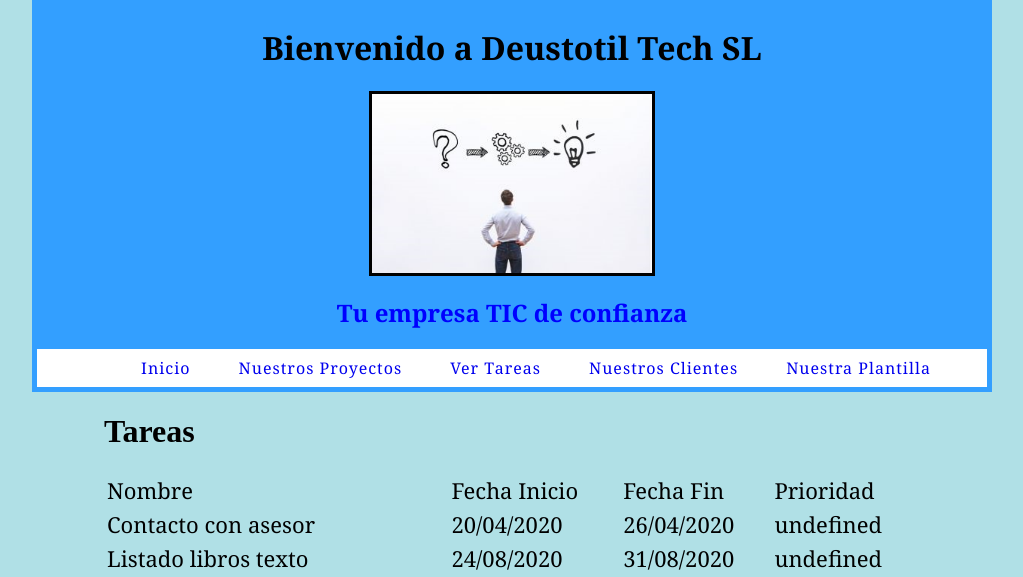
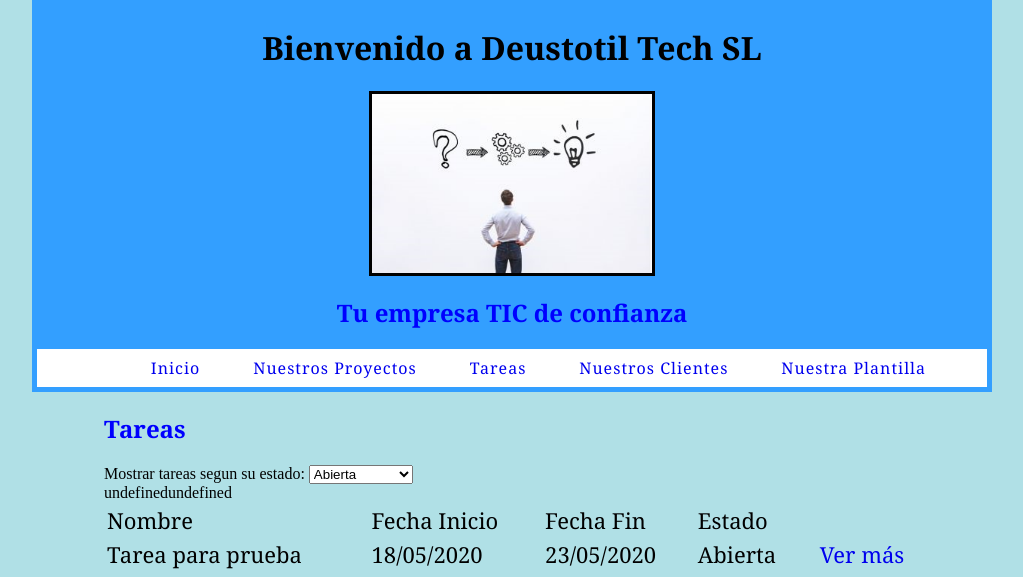
Before and after one commit to Unaigibe/IW-EQUIPO4-E2, a Django app: page /index/lista_tareas/ in a window 1280 px wide. Shown: the top 577 px of the page, without its empty margins (128-1151 px from the left). Run offline with Django 3.2, Linux system fonts and the light colour scheme; data comes from the database, SQL or seed files in the repository; parts of the project's set-up code (start-up, migrations or seed data) failed here and were passed over.

Commit message:
Listar empleados, tareas, proyectos y clientes. Algunos campos error Detalle de empleado y clientes OK

```diff
--- a/deustotilTechSL/proyectoIW/appDeustotilTECHSL/static/js/listar_clientes.js
+++ b/deustotilTechSL/proyectoIW/appDeustotilTECHSL/static/js/listar_clientes.js
@@ -15,7 +15,7 @@ function crearCliente(nombre_empresa, nombre_contacto, telf_cliente, id){
             <td>${nombre_empresa}</td>
             <td>${nombre_contacto}</td>
             <td>${telf_cliente}</td>
-            <td class="celdaIconos"><a href="/index/clientes/${id}">Ver más</a>
+            <td class="celdaIconos"><a href="/index/cliente/${id}">Ver más</a>
         </tr>`;
 }
 
--- a/deustotilTechSL/proyectoIW/appDeustotilTECHSL/static/js/listar_empleados.js
+++ b/deustotilTechSL/proyectoIW/appDeustotilTECHSL/static/js/listar_empleados.js
@@ -16,7 +16,7 @@ function crearEmpleado(dni, nombre, apellido1, apellido2, id){
             <td>${nombre}</td>
             <td>${apellido1}</td>
             <td>${apellido2}</td>
-            <td class="celdaIconos"><a href="/index/empleados/${id}">Ver más</a>
+            <td class="celdaIconos"><a href="/index/empleado/${id}">Ver más</a>
         </tr>`;
 }
 
--- a/deustotilTechSL/proyectoIW/appDeustotilTECHSL/static/js/listar_tareas.js
+++ b/deustotilTechSL/proyectoIW/appDeustotilTECHSL/static/js/listar_tareas.js
@@ -9,9 +9,8 @@ function loadData() {
 
 loadData();
 
-
-
-function crearTarea(nombre, fecha_inicio, fecha_fin, prioridad){
+function crearTarea(nombre, fecha_inicio, fecha_fin, estadoTarea, id){
+    var estadoTareaSeleccionado = document.getElementById('estado_Tareas').value
     var fecha_inicio_Formateada = formato(fecha_inicio);
     function formato(fecha_inicio){
       return fecha_inicio.replace(/^(\d{4})-(\d{2})-(\d{2})$/g,'$3/$2/$1');
@@ -21,14 +20,29 @@ function crearTarea(nombre, fecha_inicio, fecha_fin, prioridad){
     function formato(fecha_fin){
       return fecha_fin.replace(/^(\d{4})-(\d{2})-(\d{2})$/g,'$3/$2/$1');
     }
-    return `
+
+    if (estadoTareaSeleccionado == estadoTarea)
+        return `
         <tr>
             <td>${nombre}</td>
             <td>${fecha_inicio_Formateada}</td>
             <td>${fecha_fin_Formateada}</td>
-            <td>${prioridad}</td>
+            <td>${estadoTarea}</td>
+            <td class="celdaIconos"><a href="/index/tarea/${id}">Ver más</a>
         </tr>`;
-}
+
+
+    if (estadoTareaSeleccionado == 'Mostrar_todas')
+        return `
+            <tr>
+                <td>${nombre}</td>
+                <td>${fecha_inicio_Formateada}</td>
+                <td>${fecha_fin_Formateada}</td>
+                <td>${estadoTarea}</td>
+                <td class="celdaIconos"><a href="/index/tarea/${id}">Ver más</a>
+            </tr>`;
+
+    }
 
 function generarHTMLTablaTareas(tareas) {
     let tabla = `
@@ -38,13 +52,13 @@ function generarHTMLTablaTareas(tareas) {
                     <td>Nombre</td>
                     <td>Fecha Inicio</td>
                     <td>Fecha Fin</td>
-                    <td>Prioridad</td>
+                    <td>Estado</td>
                 </tr>
             </thead>
             <tbody>
     `;
     for(const tarea of tareas) {
-        tabla += crearTarea(tarea.nombre, tarea.fecha_inicio, tarea.fecha_fin, tarea.prioridad);
+        tabla += crearTarea(tarea.nombre, tarea.fecha_inicio, tarea.fecha_fin, tarea.estadoTarea, tarea.id);
     }
     tabla += '</tbody></table>'
     return tabla;
@@ -67,68 +81,3 @@ function cerrarForm() {
        document.getElementById('boton').style.display=''
        document.getElementById('boton_cerrar').style.display='none'
        }
-
-
-
-
-
-
-
-
-
-
-/*
-let elem = document.getElementsByClassName('seleccion');
-elem.addEventListener('click', saludar);
-
-function crearEmpleado(dni, nombre, apellido1) {
-    return `
-        <tr>
-            <td>${dni}</td>
-            <td>${nombre}</td>
-            <td>${apellido1}</td>
-        </tr>`;
-}
-
-function crearTablaEmpleados(empleados) {
-    let tabla = `
-        <tbody>
-            <thead>
-                <tr>
-                    <td>DNI</td>
-                    <td>Nombre</td>
-                    <td>Apellido</td>
-                    <td>Acciones</td>
-                </tr>
-            </thead>
-            <tbody>
-    `;
-
-    // Recorrer el listado de tareas para crear una fila por cada tarea
-    for (const empleado of empleados) {
-        tabla += crearEmpleado(empleado.dni, empleado.nombre, empleado.apellido1);
-    }
-    tabla += '</tbody></table>'
-    return tabla;
-}
-
-fetch('http://127.0.0.1:8000/api/empleados/')
-    .then((response) => response.json())
-    .then((json) => {
-        let list = document.getElementById('list')
-        list.innerHTML = '';
-        for (let element of json) {
-            list.append(crearEmpleado(element.name));
-        }
-    });
-
-
-
-
-let empleado = crearTablaEmpleados(empleados);
-document.getElementById('empleados').innerHTML = tabla;
-
-
-
-
-*/
--- a/deustotilTechSL/proyectoIW/appDeustotilTECHSL/templates/index.html
+++ b/deustotilTechSL/proyectoIW/appDeustotilTECHSL/templates/index.html
@@ -15,7 +15,7 @@
             <flexbox></flexbox>
             <a href="{% url 'home' %}">Inicio</a>
             <a href="{% url 'lista_proyectos' %}">Nuestros Proyectos</a>
-            <a href="{% url 'lista_tareas' %}">Ver Tareas</a>
+            <a href="{% url 'lista_tareas' %}">Tareas</a>
             <a href="{% url 'lista_clientes' %}">Nuestros Clientes</a>
             <a href="{% url 'lista_empleados' %}">Nuestra Plantilla</a>
         </nav>
--- a/deustotilTechSL/proyectoIW/appDeustotilTECHSL/templates/lista_clientes.html
+++ b/deustotilTechSL/proyectoIW/appDeustotilTECHSL/templates/lista_clientes.html
@@ -2,7 +2,7 @@
 {% load static %}
 {% block contenido %}
 
-<h1>Clientes</h1>
+<h2>Clientes</h2>
 <div id="clientes"></div>
 <br>
 <script src="{% static 'js/listar_clientes.js'%}"></script>
--- a/deustotilTechSL/proyectoIW/appDeustotilTECHSL/templates/lista_empleados.html
+++ b/deustotilTechSL/proyectoIW/appDeustotilTECHSL/templates/lista_empleados.html
@@ -3,7 +3,7 @@
 {% block contenido %}
 
 
-<h1>Empleados</h1>
+<h2>Empleados</h2>
 
 <div id="empleados"></div>
 <script src="{% static 'js/listar_empleados.js'%}"></script>
--- a/deustotilTechSL/proyectoIW/appDeustotilTECHSL/templates/lista_proyectos.html
+++ b/deustotilTechSL/proyectoIW/appDeustotilTECHSL/templates/lista_proyectos.html
@@ -3,7 +3,7 @@
 {% block contenido %}
 
 
-<h1>Proyectos</h1>
+<h2>Proyectos</h2>
 
 <div id="proyectos"></div>
 <script src="{% static 'js/listar_proyectos.js'%}"></script>
--- a/deustotilTechSL/proyectoIW/appDeustotilTECHSL/templates/lista_tareas.html
+++ b/deustotilTechSL/proyectoIW/appDeustotilTECHSL/templates/lista_tareas.html
@@ -3,16 +3,24 @@
 {% block contenido %}
 
 
-<h1>Tareas</h1>
+<h2>Tareas</h2>
+<a>Mostrar tareas segun su estado: </a>
+<select id="estado_Tareas">
+    <option value="Abierta">Abierta</option>
+    <option value="Asignada">Asignada</option>
+    <option value="En proceso">En proceso</option>
+    <option value="Cerrada">Cerrada</option>
+    <option value="Mostrar_todas">Mostrar todas</option>
+</select>
 <div id="tareas"></div>
 
 <br>
 <script src="{% static 'js/listar_tareas.js'%}"></script>
 <div id="boton">
-        <a class="boton" href="javascript:mostrarForm()" style='cursor: pointer;'>Crear Tarea</a>
+    <a class="boton" href="javascript:mostrarForm()" style='cursor: pointer;'>Crear Tarea</a>
 </div>
 <div id="boton_cerrar" style="display:none">
-<a class="boton_cerrar" href="javascript:cerrarForm();" style='cursor: pointer;'>Cerrar Formulario</a>
+    <a class="boton_cerrar" href="javascript:cerrarForm();" style='cursor: pointer;'>Cerrar Formulario</a>
 </div>
 
 <br>
--- a/deustotilTechSL/proyectoIW/appDeustotilTECHSL/urls.py
+++ b/deustotilTechSL/proyectoIW/appDeustotilTECHSL/urls.py
@@ -6,18 +6,22 @@ urlpatterns = [
 
     path('api_empleados/', views.APIListaEmpleadosView.as_view(), name='api_lista_empleados'),
     path('lista_empleados/', views.ListaEmpleadosView.as_view(), name='lista_empleados'),
-    path('empleados/<int:pk>/', views.EmpleadoDetailView.as_view(), name='empleado'),
+    path('empleado/<int:pk>/', views.EmpleadoDetailView.as_view(), name='empleado'),
 
 
     path('api_proyectos/', views.APIListaProyectosView.as_view(), name='api_lista_proyectos'),
     path('lista_proyectos/', views.ListaProyectosView.as_view(), name='lista_proyectos'),
+    path('proyecto/<int:pk>/', views.ProyectoDetailView.as_view(), name='proyecto'),
+
 
     path('api_clientes/', views.APIListaClientesView.as_view(), name='api_lista_clientes'),
     path('lista_clientes/', views.ListaClientesView.as_view(), name='lista_clientes'),
-    path('clientes/<int:pk>/', views.ClienteDetailView.as_view(), name='cliente'),
+    path('cliente/<int:pk>/', views.ClienteDetailView.as_view(), name='cliente'),
 
     path('api_tareas/', views.APIListaTareasView.as_view(), name='api_lista_tareas'),
-    path('lista_tareas/', views.ListaTareasView.as_view(), name='lista_tareas')
+    path('lista_tareas/', views.ListaTareasView.as_view(), name='lista_tareas'),
+    path('tarea/<int:pk>/', views.TareaDetailView.as_view(), name='tarea'),
+
     ]
 """
 
@@ -33,7 +37,6 @@ urlpatterns = [
     path('lista_tareas/eliminar_proyecto/<pk>/', views.EliminarProyecto.as_view(), name='eliminar_proyecto'),
 
     path('lista_tareas/', views.TareaListView.as_view(), name='lista_tareas'),
-    path('lista_tareas/<int:pk>/', views.TareaDetailView.as_view(), name='tarea'),
     path('lista_tareas/crear/', views.NuevaTarea.as_view(), name='nueva_tarea'),
     path('lista_tareas/escribir_nota/<pk>/', views.EscribirNota.as_view(), name='escribir_nota'),
     path('lista_tareas/modificar_tarea/<pk>/', views.ModificarTarea.as_view(), name='modificar_tarea'),
--- a/deustotilTechSL/proyectoIW/appDeustotilTECHSL/views.py
+++ b/deustotilTechSL/proyectoIW/appDeustotilTECHSL/views.py
@@ -73,6 +73,16 @@ class ListaProyectosView(TemplateView):
     template_name = 'lista_proyectos.html'
 
 
+class ProyectoDetailView(DetailView):
+    model = Proyecto
+    template_name = 'proyecto.html'
+
+    def get_context_data(self, **kwargs):
+        context = super(ProyectoDetailView, self).get_context_data(**kwargs)
+        context['titulo_pagina'] = 'Detalles de este Proyecto'
+        return context
+
+
 class APIListaTareasView(View):
     def get(self, request):
         listaTareas = Tarea.objects.all()
@@ -82,6 +92,30 @@ class APIListaTareasView(View):
 class ListaTareasView(TemplateView):
     template_name = 'lista_tareas.html'
 
+
+class TareaDetailView(DetailView):
+    model = Tarea
+    template_name = 'tarea.html'
+
+    def get_context_data(self, **kwargs):
+        context = super(TareaDetailView, self).get_context_data(**kwargs)
+        context['titulo_pagina'] = 'Detalle de esta Tarea'
+        return context
+
+
+"""
+    def post(self, request):
+        empleado = Empleado()
+        empleado.dni = request.POST["dni"]
+        empleado.foto_perfil = request.POST["foto_perfil"]
+        empleado.nombre = request.POST["nombre"]
+        empleado.apellido1 = request.POST["apellido1"]
+        empleado.apellido2 = request.POST["apellido2"]
+        empleado.email = request.POST["email"]
+        empleado.telefono = request.POST["telefono"]
+        empleado.save()
+        return JsonResponse(model_to_dict(empleado))
+"""
 
 class EmpleadoDetailView(View):
     def get(self, request,pk):
@@ -124,14 +158,7 @@ class ProyectoListView(ListView):
 
 
 # Permite visualizar todos los campos de un proyecto
-class ProyectoDetailView(DetailView):
-    model = Proyecto
-    template_name = 'proyecto.html'
 
-    def get_context_data(self, **kwargs):
-        context = super(ProyectoDetailView, self).get_context_data(**kwargs)
-        context['titulo_pagina'] = 'Detalles de este Proyecto'
-        return context
 
 
 # Permite crear un proyecto nuevo
@@ -183,14 +210,7 @@ class TareaListView(ListView):
 
 
 # Permite visualizar todos los campos de una tarea
-class TareaDetailView(DetailView):
-    model = Tarea
-    template_name = 'tarea.html'
 
-    def get_context_data(self, **kwargs):
-        context = super(TareaDetailView, self).get_context_data(**kwargs)
-        context['titulo_pagina'] = 'Detalle de esta Tarea'
-        return context
 
 
 # Permite crear una tarea nueva
```
Also changed, not shown: deustotilTechSL/proyectoIW/appDeustotilTECHSL/models.py (+2 -14 lines), deustotilTechSL/proyectoIW/appDeustotilTECHSL/static/js/listar_proyectos.js (+6 -4 lines), deustotilTechSL/proyectoIW/appDeustotilTECHSL/migrations/0017_auto_20200518_2305.py (added), deustotilTechSL/proyectoIW/db.sqlite3.
